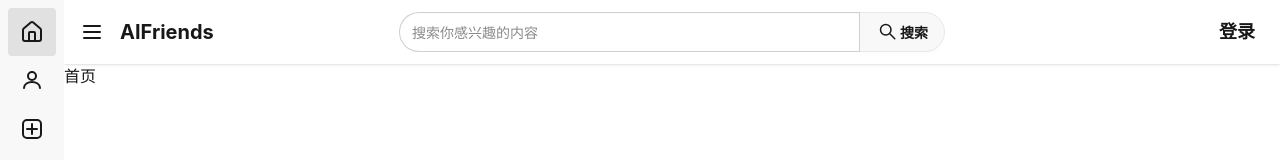
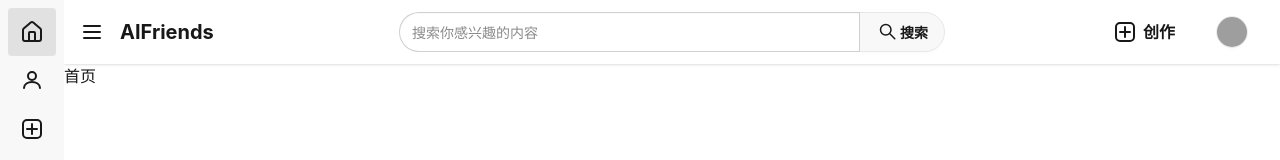
Before and after one commit to WlD-NGU/AIfriends, a Vue app in the folder frontend/: page / in a window 1280 px wide. Shown: the top 160 px of the page. Built offline with nearby package versions, Linux system fonts and the light colour scheme; the HTML template or start-up script is replaced by a standard one.

Commit message:
实现下拉菜单

```diff
--- /dev/null
+++ b/frontend/src/components/navbar/Icons/UserLogoutIcon.vue
@@ -0,0 +1,39 @@
+<script setup lang="ts">
+
+</script>
+
+<template>
+  <svg
+    xmlns="http://www.w3.org/2000/svg"
+    fill="none"
+    viewBox="0 0 24 24"
+    stroke-width="1.8"
+    stroke="currentColor"
+    class="w-5 h-5"
+  >
+    <!-- 左侧设备 -->
+    <path
+      stroke-linecap="round"
+      stroke-linejoin="round"
+      d="M15.75 9V5.25A2.25 2.25 0 0013.5 3h-6A2.25 2.25 0 005.25 5.25v13.5A2.25 2.25 0 007.5 21h6a2.25 2.25 0 002.25-2.25V15"
+    />
+
+    <!-- 箭头主体：整体左移但更长 -->
+    <path
+      stroke-linecap="round"
+      stroke-linejoin="round"
+      d="M19.2 12H8.5"
+    />
+
+    <!-- 箭头头：拉长但不碰右边 -->
+    <path
+      stroke-linecap="round"
+      stroke-linejoin="round"
+      d="M15.5 7.8l3.7 4.2-3.7 4.2"
+    />
+  </svg>
+</template>
+
+<style scoped>
+
+</style>
--- /dev/null
+++ b/frontend/src/components/navbar/Icons/UserProfileIcon.vue
@@ -0,0 +1,29 @@
+<script setup lang="ts">
+
+</script>
+
+<template>
+  <svg
+    xmlns="http://www.w3.org/2000/svg"
+    fill="none"
+    viewBox="0 0 24 24"
+    stroke-width="1.8"
+    stroke="currentColor"
+    class="w-5 h-5"
+  >
+    <path
+      stroke-linecap="round"
+      stroke-linejoin="round"
+      d="M15.75 6a3.75 3.75 0 11-7.5 0 3.75 3.75 0 017.5 0z"
+    />
+    <path
+      stroke-linecap="round"
+      stroke-linejoin="round"
+      d="M4.5 20.25a7.5 7.5 0 0115 0"
+    />
+  </svg>
+</template>
+
+<style scoped>
+
+</style>
--- /dev/null
+++ b/frontend/src/components/navbar/Icons/UserSpaceIcon.vue
@@ -0,0 +1,40 @@
+<script setup lang="ts">
+
+</script>
+
+<template>
+  <svg
+    xmlns="http://www.w3.org/2000/svg"
+    fill="none"
+    viewBox="0 0 24 24"
+    stroke-width="1.8"
+    stroke="currentColor"
+    class="w-5 h-5"
+  >
+    <!-- 房顶 -->
+    <path
+      stroke-linecap="round"
+      stroke-linejoin="round"
+      d="M3 10.5L12 3l9 7.5"
+    />
+
+    <!-- 房体 -->
+    <path
+      stroke-linecap="round"
+      stroke-linejoin="round"
+      d="M5.25 10.5V20.25A1.5 1.5 0 006.75 21.75h10.5a1.5 1.5 0 001.5-1.5V10.5"
+    />
+
+    <!-- 门 -->
+    <path
+      stroke-linecap="round"
+      stroke-linejoin="round"
+      d="M9 21.75V15a3 3 0 016 0v6.75"
+    />
+  </svg>
+
+</template>
+
+<style scoped>
+
+</style>
--- a/frontend/src/components/navbar/NavBar.vue
+++ b/frontend/src/components/navbar/NavBar.vue
@@ -1,10 +1,13 @@
-<script setup lang="ts">
+<script setup>
 
 import MenuIcon from "@/components/navbar/Icons/MenuIcon.vue";
-import HomapageIcon from "@/components/navbar/Icons/HomapageIcon.vue";
+import HomepageIcon from "@/components/navbar/Icons/HomepageIcon.vue";
 import FriendIcon from "@/components/navbar/Icons/FriendIcon.vue";
 import CreateIcon from "@/components/navbar/Icons/CreateIcon.vue";
 import SearchIcon from "@/components/navbar/Icons/SearchIcon.vue";
+import {useUserStore} from "@/stores/user.js";
+import UserMenu from "@/components/navbar/UserMenu.vue";
+const user = useUserStore()
 </script>
 
 <template>
@@ -28,7 +31,14 @@ import SearchIcon from "@/components/navbar/Icons/SearchIcon.vue";
           </div>
         </div>
         <div class="navbar-end">
-          <RouterLink :to="{name: 'user-account-login-index'}" active-class="btn-active" class="btn btn-ghost text-lg">登录</RouterLink>
+          <RouterLink v-if="user.isLogin()" :to="{name:'create-index'}" active-class="btn-active" class="btn btn-ghost text-base mr-6">
+            <CreateIcon/>
+            创作
+          </RouterLink>
+          <RouterLink v-if="!user.isLogin()":to="{name: 'user-account-login-index'}" active-class="btn-active" class="btn btn-ghost text-lg">
+            登录
+          </RouterLink>
+          <UserMenu v-else/>
         </div>
       </nav>
       <slot></slot>
@@ -40,7 +50,7 @@ import SearchIcon from "@/components/navbar/Icons/SearchIcon.vue";
         <ul class="menu w-full grow">
           <li>
             <RouterLink :to="{name: 'homepage-index'}" active-class="menu-focus" class="is-drawer-close:tooltip is-drawer-close:tooltip-right py-3" data-tip="首页">
-              <HomapageIcon/>
+              <HomepageIcon/>
               <span class="is-drawer-close:hidden text-base ml-2 whitespace-nowrap">首页</span>
             </RouterLink>
           </li>
--- /dev/null
+++ b/frontend/src/components/navbar/UserMenu.vue
@@ -0,0 +1,58 @@
+<script setup>
+import {useUserStore} from "@/stores/user.js";
+import UserSpaceIcon from "@/components/navbar/Icons/UserSpaceIcon.vue";
+import UserProfileIcon from "@/components/navbar/Icons/UserProfileIcon.vue";
+import UserLogoutIcon from "@/components/navbar/Icons/UserLogoutIcon.vue";
+
+const user = useUserStore()
+
+function closeMenu() {
+  const element = document.activeElement
+  if (element && element instanceof HTMLElement) element.blur()
+}
+</script>
+
+<template>
+<div class="dropdown dropdown-end">
+  <div tabindex="0" role="button" class="avatar btn btn-circle w-8 h-8 mr-6">
+    <div class="w-8 rounded-full">
+      <img :src="user.photo" alt="">
+    </div>
+  </div>
+    <ul tabindex="-1" class="dropdown-content menu bg-base-100 rounded-box z-1 w-52 p-2 shadow-lg">
+      <li>
+        <RouterLink @click="closeMenu()" :to="{name: 'user-space-index',params:{user_id: user.id}}">
+          <div class="avatar">
+            <div class="w-10 rounded-full">
+              <img :src="user.photo" alt="">
+            </div>
+          </div>
+          <span class="text-base font-bold line-clamp-1">{{user.username}}</span>
+        </RouterLink>
+      </li>
+      <li>
+        <RouterLink @click="closeMenu()" :to="{name: 'user-space-index',params:{user_id: user.id}}" class="text-sm font-bold py-3">
+        <UserSpaceIcon/>
+        个人空间
+        </RouterLink>
+      </li>
+      <li>
+        <RouterLink @click="closeMenu()" :to="{name: 'user-profile-index',params:{user_id: user.id}}" class="text-sm font-bold py-3">
+        <UserProfileIcon/>
+        编辑资料
+        </RouterLink>
+      </li>
+      <li></li>
+      <li>
+        <a @click="closeMenu()" class="text-sm font-bold py-3">
+        <UserLogoutIcon/>
+        退出登录
+        </a>
+      </li>
+    </ul>
+</div>
+</template>
+
+<style scoped>
+
+</style>
--- a/frontend/src/stores/counter.ts
+++ /dev/null
@@ -1,12 +0,0 @@
-import { ref, computed } from 'vue'
-import { defineStore } from 'pinia'
-
-export const useCounterStore = defineStore('counter', () => {
-  const count = ref(0)
-  const doubleCount = computed(() => count.value * 2)
-  function increment() {
-    count.value++
-  }
-
-  return { count, doubleCount, increment }
-})
--- /dev/null
+++ b/frontend/src/stores/user.js
@@ -0,0 +1,52 @@
+import {defineStore} from "pinia";
+import {ref} from "vue";
+
+export const useUserStore = defineStore('user', () => {
+    const id = ref(1)
+    const username = ref('wzy')
+    const photo = ref('http://127.0.0.1:8000/media/user/photos/default.png')
+    const profile = ref('111')
+    const accessToken = ref('111')
+    const hasPulledUserInfo = ref(false)
+
+    function isLogin() {
+        return !!accessToken.value  // 必须带value!!!!!!!!!
+    }
+
+    function setAccessToken(token) {
+        accessToken.value = token
+    }
+
+    function setUserInfo(data) {
+        id.value = data.user_id
+        username.value = data.username
+        photo.value = data.photo
+        profile.value = data.profile
+    }
+
+    function logout() {
+        id.value = 0
+        username.value = ''
+        photo.value = ''
+        profile.value = ''
+        accessToken.value = ''
+    }
+
+    function setHasPulledUserInfo(newStatus) {
+        hasPulledUserInfo.value = newStatus
+    }
+
+    return {
+        id,
+        username,
+        photo,
+        profile,
+        accessToken,  // 千万不要忘了！！！！
+        isLogin,
+        setAccessToken,
+        setUserInfo,
+        logout,
+        hasPulledUserInfo,
+        setHasPulledUserInfo,
+    }
+})
```
Also changed, not shown: frontend/src/components/navbar/Icons/HomepageIcon.vue (renamed from frontend/src/components/navbar/Icons/HomapageIcon.vue).
